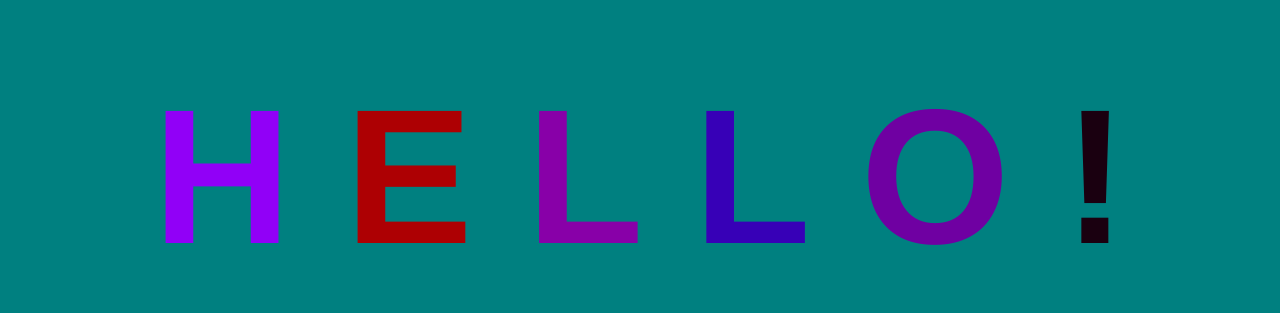
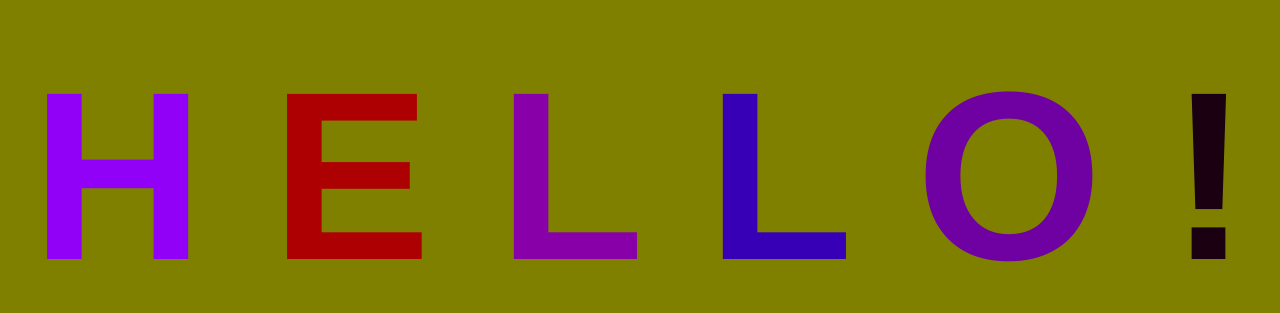
Before and after one commit to jturk13/AnimatedTextGitDemo, a plain HTML site: page index.html in a window 1280 px wide. Shown: the part 232-545 px from the top of the page. Drawn offline with Linux system fonts and the light colour scheme.

Commit message:
change bg to olive

```diff
--- a/app.css
+++ b/app.css
@@ -3,11 +3,11 @@ body {
     justify-content: center;
     align-items:  center;
     height: 100vh;
-    background-color: teal;
+    background-color: olive;
 }
 
 h1 {
-    font-size: 12rem;
+    font-size: 15rem;
     font-family:'Franklin Gothic Medium', 'Arial Narrow', Arial, sans-serif;
 }
 
```
